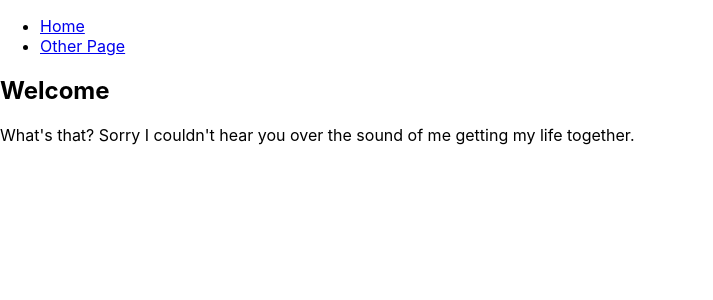
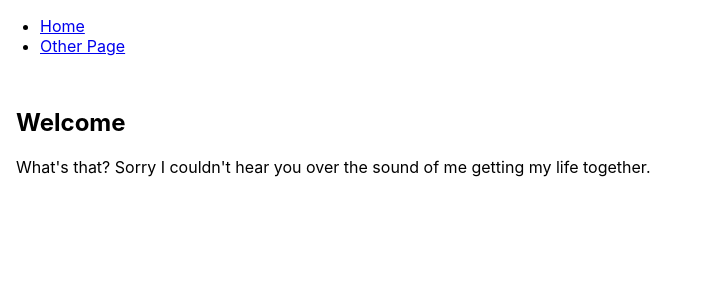
Before and after one commit to colinlgray/music-bracket, a React app in the folder client/: page / in a window 1280 px wide. Shown: the top 300 px of the page, without its empty margins (0-713 px from the left). Built offline with nearby package versions, Linux system fonts and the light colour scheme.

Commit message:
added padding

```diff
--- a/client/src/pages/Home/index.js
+++ b/client/src/pages/Home/index.js
@@ -2,12 +2,12 @@ import React from "react";
 
 export function Home() {
   return (
-    <>
+    <div style={{ padding: "16px" }}>
       <h2>Welcome</h2>
       <div>
         What's that? Sorry I couldn't hear you over the sound of me getting my
         life together.
       </div>
-    </>
+    </div>
   );
 }
--- a/client/src/pages/Nominate/index.js
+++ b/client/src/pages/Nominate/index.js
@@ -2,9 +2,9 @@ import React from "react";
 
 export function Nominate() {
   return (
-    <>
+    <div style={{ padding: "16px" }}>
       <h2>Other Page</h2>
       <div>Calm down there is nothing here yet</div>
-    </>
+    </div>
   );
 }
```
Also changed, not shown: 8 other files (tests, documents, lock files or other folders).
